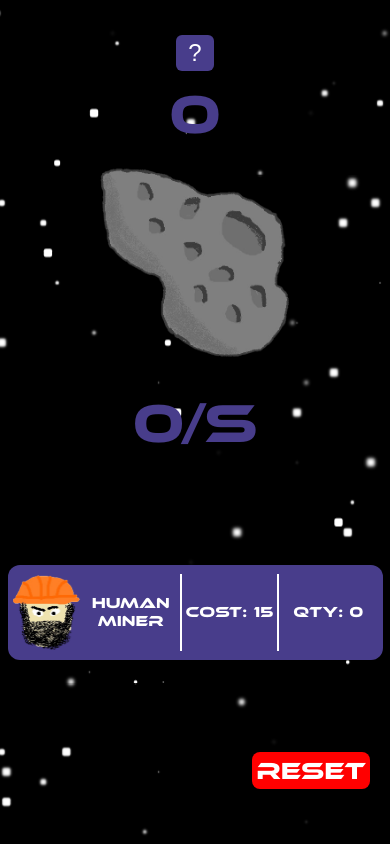
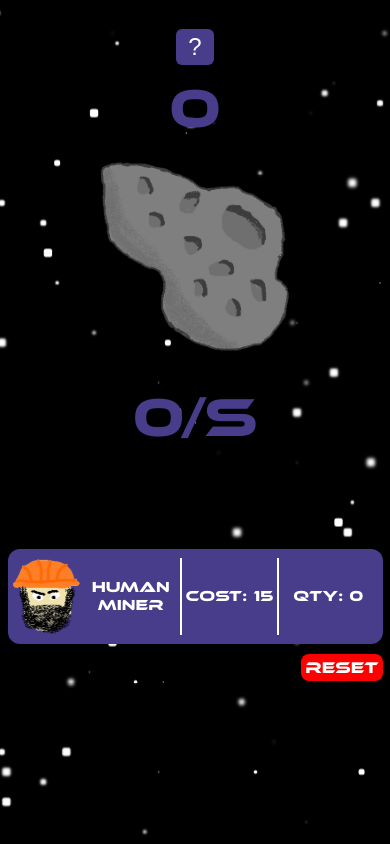
Before and after one commit to JosiahSco/asteroid-inc, a Next.js app: page / in a window 390 px wide. Built offline with nearby package versions, Linux system fonts and the light colour scheme.

Commit message:
test: scrolling upgrade section

```diff
--- a/app/page.js
+++ b/app/page.js
@@ -176,9 +176,11 @@ export default function Home() {
           onClick={() => handleUpgradePurchase(upgrade)}
         />
       ))}
+      <div className='resetWrapper'>
+        <button className='reset' onClick={handleReset}>Reset</button>
+      </div>
      </div>
      <div className='footer'>
-      <button className='reset' onClick={handleReset}>Reset</button>
      </div>
     </main>
   )
--- a/app/styles.css
+++ b/app/styles.css
@@ -39,7 +39,7 @@
   z-index: 1;
   min-width: 400px;
   width: 50%;
-  min-height: 100vh;
+  /* min-height: 100vh; */
   display: flex;
   flex-direction: column;
   justify-content: center;
@@ -50,13 +50,14 @@
   z-index: 1;
   min-width: 625px;
   width: 50%;
-  min-height: 100vh;
+  /* min-height: 100vh; */
   padding: 20px;
   display: flex;
   flex-direction: column;
   justify-content: flex-start;
   align-items: center;
-  /* overflow-y: scroll; */
+  overflow-y: auto;
+  overflow-x: hidden;
 }
 
 .mainClicker {
@@ -114,18 +115,24 @@
   cursor: pointer;
 }
 
-.reset {
+.right .reset {
   z-index: 3;
   font-family: 'SpaceFont';
-  position: absolute;
-  bottom: 20px;
-  right: 20px;
   font-size: 24px;
+  height: auto;
   color: white;
   background-color: red;
   padding: 4px;
-  /* margin: 10px; */
   border-radius: 8px;
+  float: inline-end;
+}
+
+.footer {
+  width: 100%;
+}
+
+.resetWrapper {
+  width: 600px;
 }
 
 dialog {
@@ -179,6 +186,8 @@ dialog {
   .right {
     min-height: auto;
     justify-content: flex-start;
+    margin-bottom: 5px;
+    max-height: 330px;
   }
 
   .upgrade {
@@ -190,12 +199,16 @@ dialog {
     display: flex;
     min-width: 100%;
     min-height: 50px;
-    justify-content: end;
-    align-items: end;
+    justify-content: flex-end;
+    align-items: flex-end;
   }
 
-  .reset {
-    position: relative;
-    float: right;
+  .right .reset {
+    font-size: 16px;
   }
+
+  .resetWrapper {
+    width: 375px;
+  }
+
 }
```
